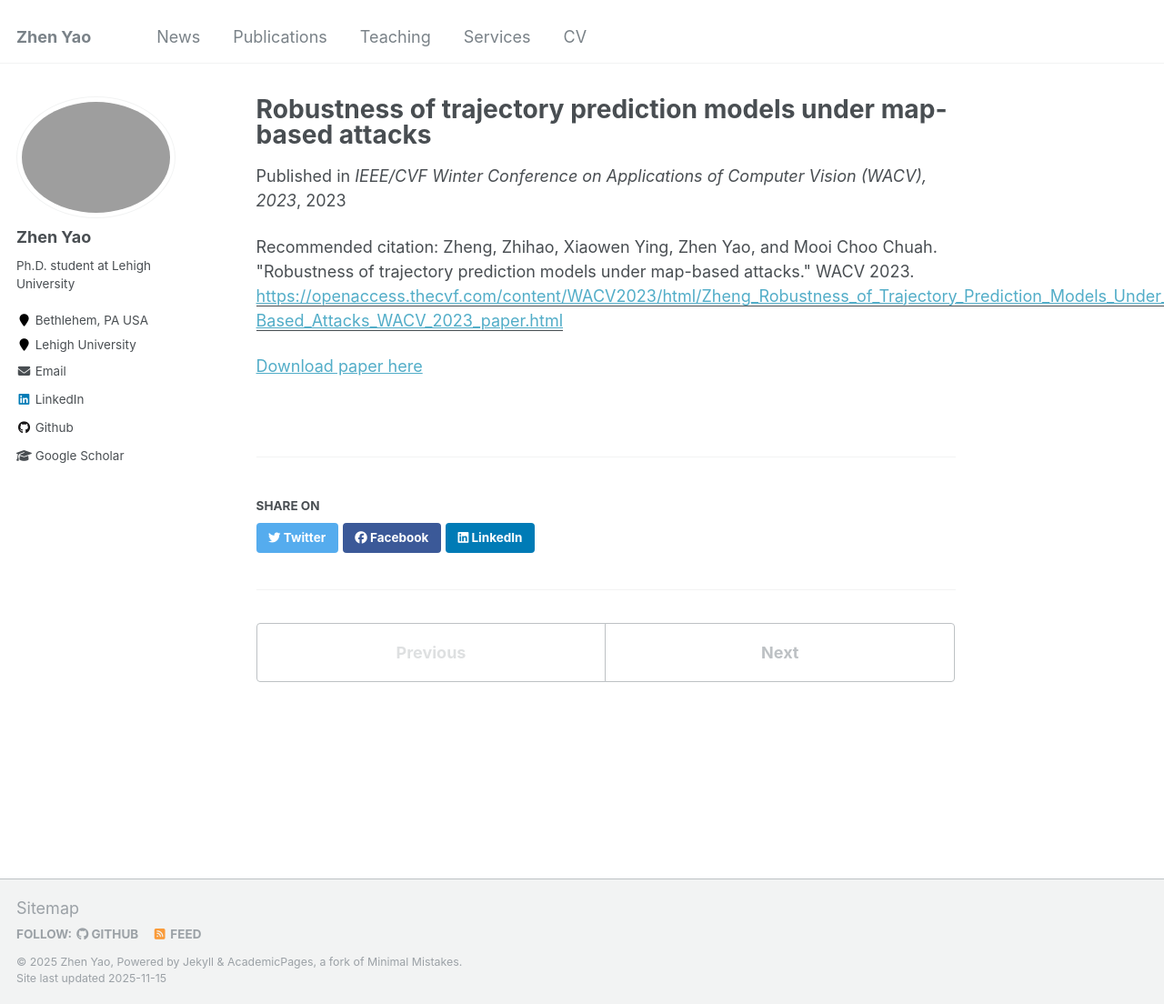
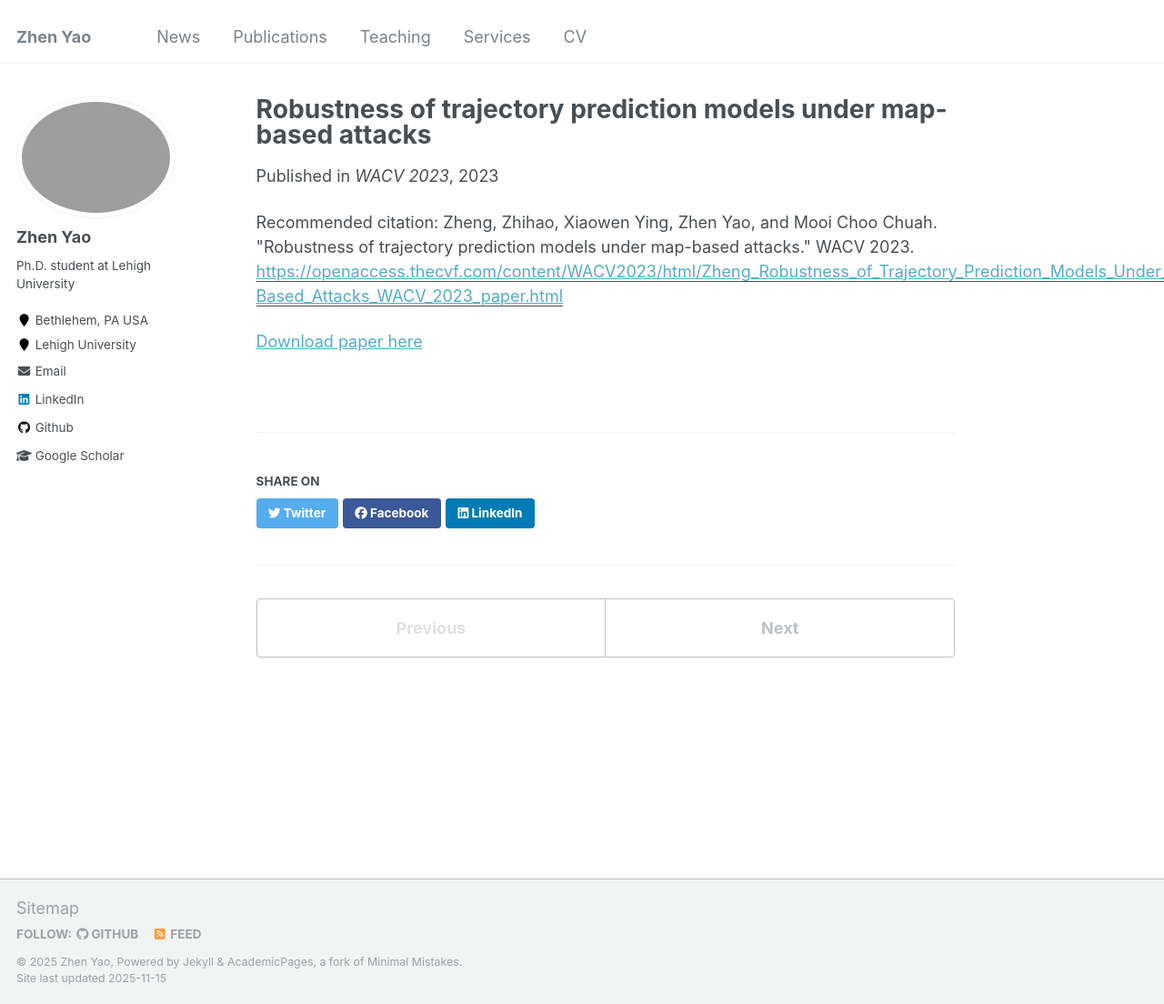
Before and after one commit to zyaocoder/zyaocoder.github.io, a Jekyll site: the page built from _publications/2023_wacv_attack.md, in a window 1280 px wide and 1104 px high. Shown: the whole window at 91% size. Built offline with Jekyll 4.4.1, drawn with Linux system fonts in a browser that asks for light colours.

Commit message:
Update 2023_wacv_attack.md

```diff
--- a/_publications/2023_wacv_attack.md
+++ b/_publications/2023_wacv_attack.md
@@ -3,7 +3,7 @@ title: "Robustness of trajectory prediction models under map-based attacks"
 collection: publications
 permalink: /publication/2023_wacv_attack
 date: 2023-01-07
-venue: 'IEEE/CVF Winter Conference on Applications of Computer Vision (WACV), 2023'
+venue: 'WACV 2023'
 paperurl: 'https://openaccess.thecvf.com/content/WACV2023/html/Zheng_Robustness_of_Trajectory_Prediction_Models_Under_Map-Based_Attacks_WACV_2023_paper.html'
 biburl: '../files/wacv2023.txt'
 authors: 'Zhihao Zheng, Xiaowen Ying, <strong>Zhen Yao</strong>, Mooi Choo Chuah'
```
